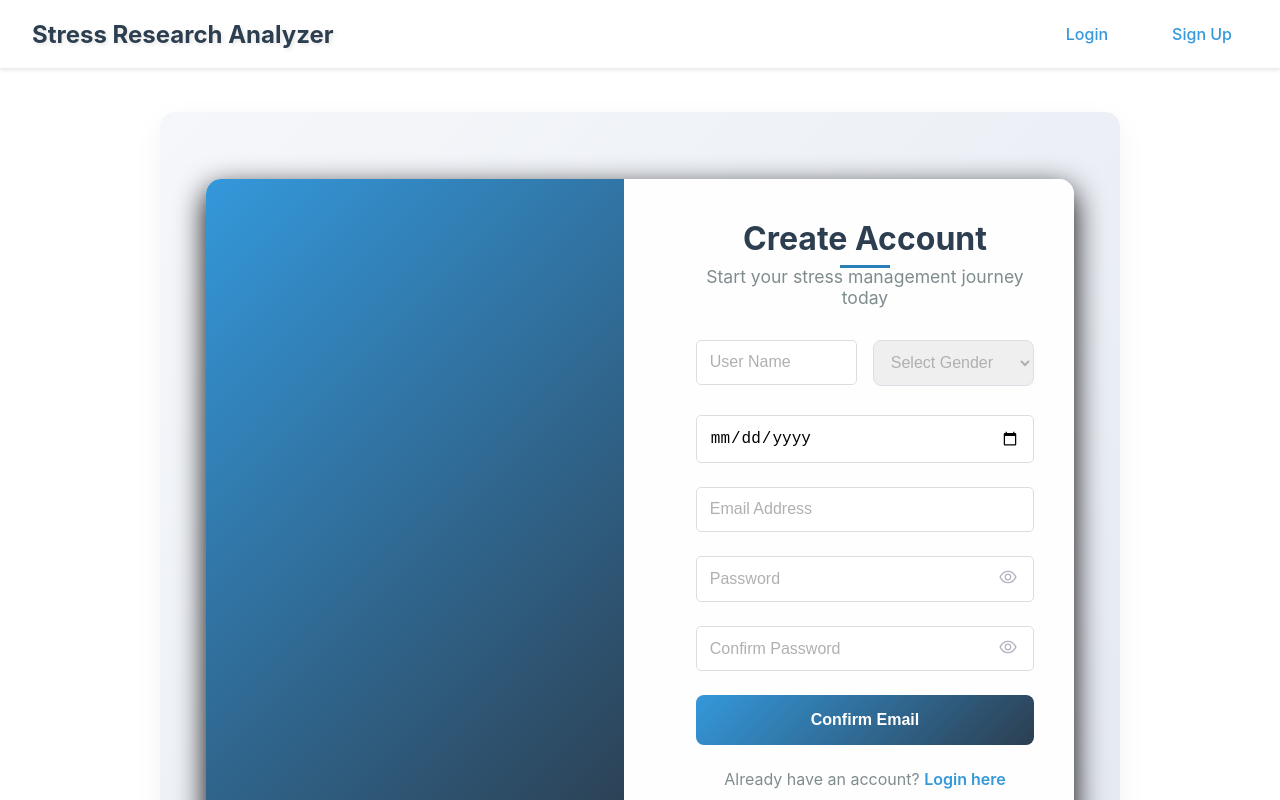
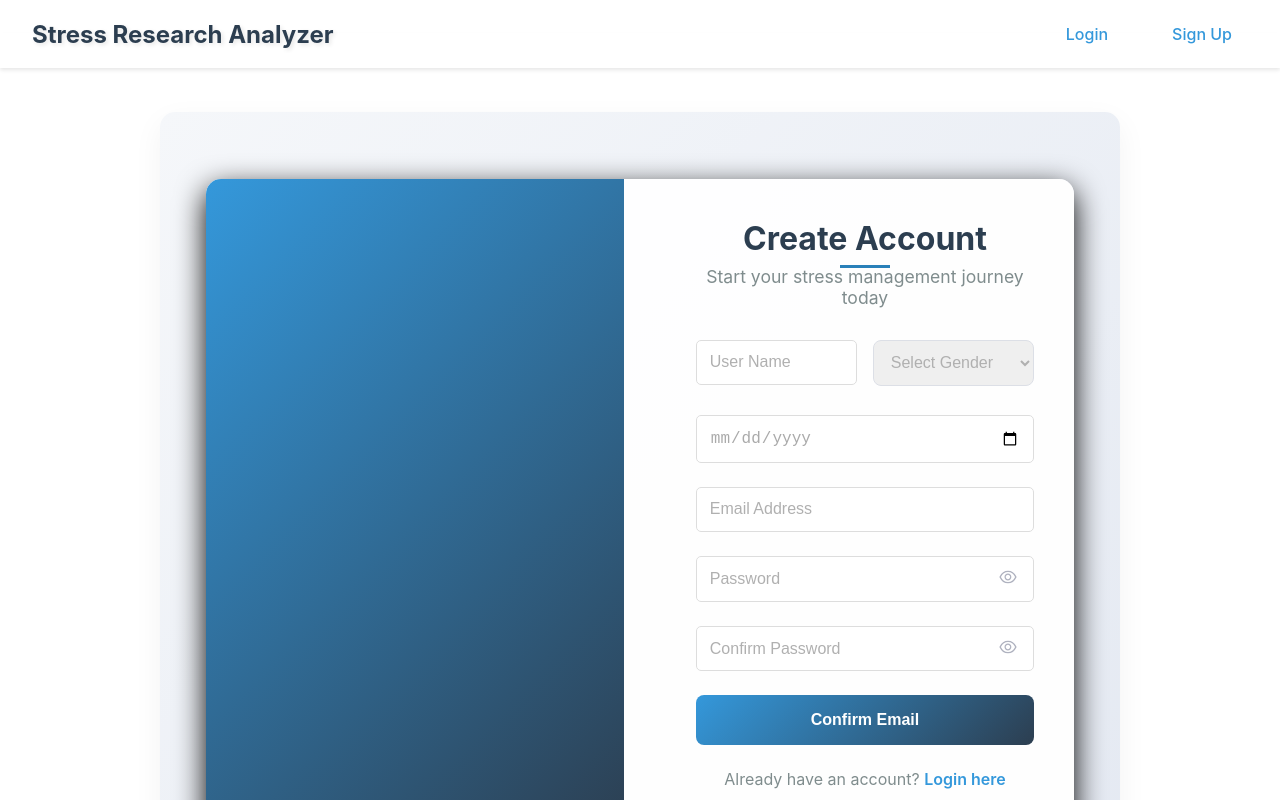
Before and after one commit to vicky-autade/STRESS_DETECTION_PROJECT, a React (Create React App) app: page /signup in a window 1280 px wide. Shown: the top 800 px of the page. Built offline with nearby package versions, Linux system fonts and the light colour scheme.

Commit message:
color of dob for  signup changed

```diff
--- a/src/components/pages/LoginPage.jsx
+++ b/src/components/pages/LoginPage.jsx
@@ -177,7 +177,7 @@ const LoginPage = ({ isLoggedIn, setIsLoggedIn, user, setUser, setFcmToken, fcmT
            <p className="login-link animate-in">
                         Don't have an account?{" "}
                         <Link to="/signup" className="link">
-                          Register here
+                          Sign up
                         </Link>
                       </p>
           </form>
--- a/src/components/pages/SignUpPage.js
+++ b/src/components/pages/SignUpPage.js
@@ -278,6 +278,7 @@ function SignUpPage() {
                 onChange={handleChange}
                 placeholder="Date of birth"
                 required
+                style={{ color: "#aaa" }}
               />
             </div>
 
```
